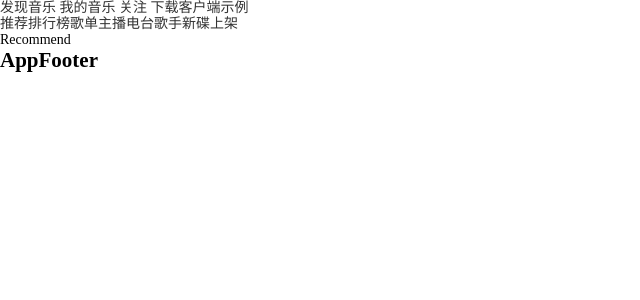
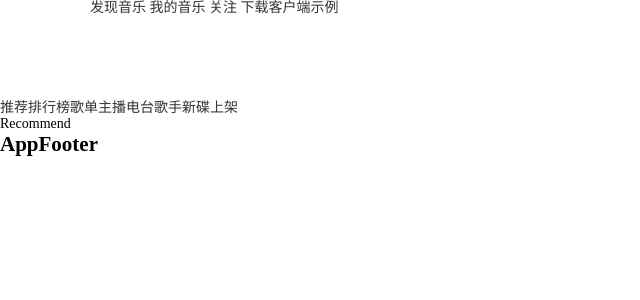
Before and after one commit to matebing/Amazing-Music, a React (Create React App) app: page /demo#/discover/recommend in a window 1280 px wide. Shown: the top 300 px of the page, without its empty margins (0-640 px from the left). Built offline with nearby package versions, Linux system fonts and the light colour scheme.

Commit message:
Header结构搭建，css插件styled-components使用

```diff
--- a/package.json
+++ b/package.json
@@ -56,6 +56,7 @@
     "express": "^5.2.1",
     "globals": "^16.5.0",
     "prettier": "^3.7.4",
+    "styled-components": "^6.1.19",
     "typescript-eslint": "^8.48.1"
   }
 }
--- a/src/assets/css/common.less
+++ b/src/assets/css/common.less
@@ -1,3 +1,8 @@
 body {
   font-size: 14px;
 }
+
+.wrap-v1 {
+  width: 1100px;
+  margin: 0 auto;
+}
--- /dev/null
+++ b/src/assets/theme/index.ts
@@ -0,0 +1,14 @@
+const theme = {
+  color: {
+    primary: '#C20C0C',
+    secondary: ''
+  },
+  size: {},
+  mixin: {
+    wrapv1: `
+      width: 1100px;
+      margin: 0 auto;
+    `
+  }
+}
+export default theme
--- a/src/components/app-header/index.tsx
+++ b/src/components/app-header/index.tsx
@@ -1,6 +1,7 @@
 import { memo } from 'react'
 import type { FC, ReactNode } from 'react'
 import { Link } from 'react-router-dom'
+import { HeaderWrapper } from './style'
 
 interface IProps {
   children?: ReactNode
@@ -8,13 +9,15 @@ interface IProps {
 
 const AppHeader: FC<IProps> = (props) => {
   return (
-    <div className="nav">
+    <HeaderWrapper>
+      <div className="content">
         <Link to="/discover"> 发现音乐</Link>
         <Link to="/mine"> 我的音乐</Link>
         <Link to="/focus"> 关注</Link>
         <Link to="/download"> 下载客户端</Link>
         <Link to="/demo">示例</Link>
       </div>
+    </HeaderWrapper>
   )
 }
 
--- /dev/null
+++ b/src/components/app-header/style.ts
@@ -0,0 +1,17 @@
+import styled from 'styled-components'
+export const HeaderWrapper = styled.div`
+  .content {
+    height: 100px;
+    ${(props) => (props.theme as any).mixin.wrapv1}
+  }
+`
+//刚安装的三方依赖，因为没有声明过styled-components模块，会报错，ts找不到该模块
+//需要对当前模块进行类型声明
+/**
+ * 三种类型声明
+ *  > TypeScript内置
+ *  > 第三方类型声明
+ *    > 库内部已经有类型声明，如axios，axios.d.ts
+ *    > 库内部没有类型声明，但是有专门的类型声明库，如react/react-dom @types/react，ts类型校验时，会自动加载这些类型声明文件
+ *  > 自己写类型声明文件
+ */
--- a/src/index.tsx
+++ b/src/index.tsx
@@ -2,20 +2,24 @@ import React from 'react'
 import ReactDOM from 'react-dom/client'
 import { HashRouter } from 'react-router-dom'
 import { Provider } from 'react-redux'
+import { ThemeProvider } from 'styled-components'
 //对css样式进行重置，有些原生样式不是我们想要的效果
 import 'normalize.css'
 import './assets/css/index.less'
 
 import store from './store'
 import App from '@/App'
+import theme from './assets/theme'
 
 const root = ReactDOM.createRoot(document.getElementById('root') as HTMLElement)
 
 //渲染APP
 root.render(
   <Provider store={store}>
-    <HashRouter>
-      <App />
-    </HashRouter>
+    <ThemeProvider theme={theme}>
+      <HashRouter>
+        <App />
+      </HashRouter>
+    </ThemeProvider>
   </Provider>
 )
```
Also changed, not shown: 1 other file (tests, documents, lock files or other folders). Lines whose indentation alone changed are shown as unchanged.
